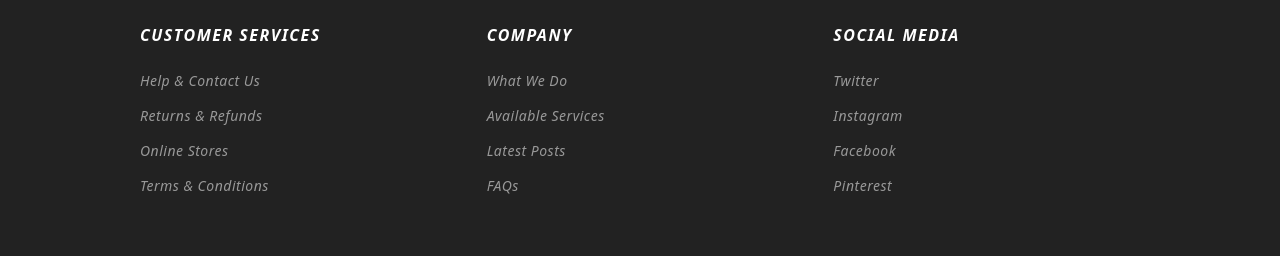
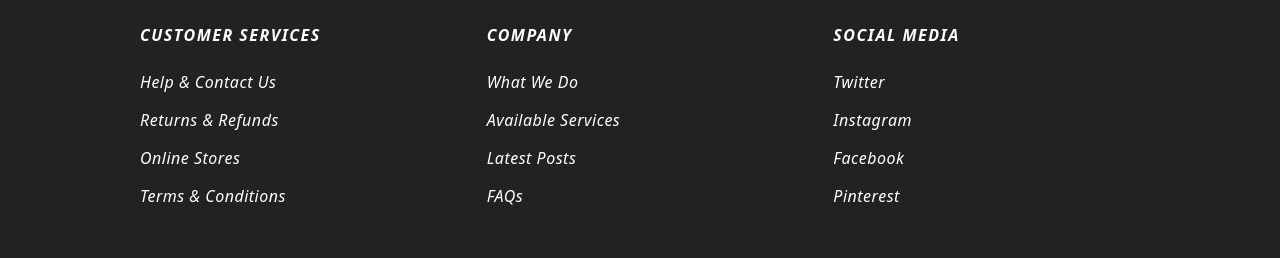
Before and after one commit to chngh30/RJS301-ASM3, a React (Create React App) app: page / in a window 1280 px wide. Shown: the part 2279-2537 px from the top of the page. Built offline with nearby package versions, Linux system fonts and the light colour scheme; no server answers.

Commit message:
Update Footer.js

```diff
--- a/src/components/Layout/Footer.js
+++ b/src/components/Layout/Footer.js
@@ -6,26 +6,26 @@
       <div className={classes.footerContainer}>
         <div className={classes.footerColumn}>
           <h3>CUSTOMER SERVICES</h3>
-          <a href="#">Help &amp; Contact Us</a>
-          <a href="#">Returns &amp; Refunds</a>
-          <a href="#">Online Stores</a>
-          <a href="#">Terms &amp; Conditions</a>
+          <span>Help &amp; Contact Us</span>
+          <span>Returns &amp; Refunds</span>
+          <span>Online Stores</span>
+          <span>Terms &amp; Conditions</span>
         </div>
 
         <div className={classes.footerColumn}>
           <h3>COMPANY</h3>
-          <a href="#">What We Do</a>
-          <a href="#">Available Services</a>
-          <a href="#">Latest Posts</a>
-          <a href="#">FAQs</a>
+          <span>What We Do</span>
+          <span>Available Services</span>
+          <span>Latest Posts</span>
+          <span>FAQs</span>
         </div>
 
         <div className={classes.footerColumn}>
           <h3>SOCIAL MEDIA</h3>
-          <a href="#">Twitter</a>
-          <a href="#">Instagram</a>
-          <a href="#">Facebook</a>
-          <a href="#">Pinterest</a>
+          <span>Twitter</span>
+          <span>Instagram</span>
+          <span>Facebook</span>
+          <span>Pinterest</span>
         </div>
       </div>
     </footer>
```
